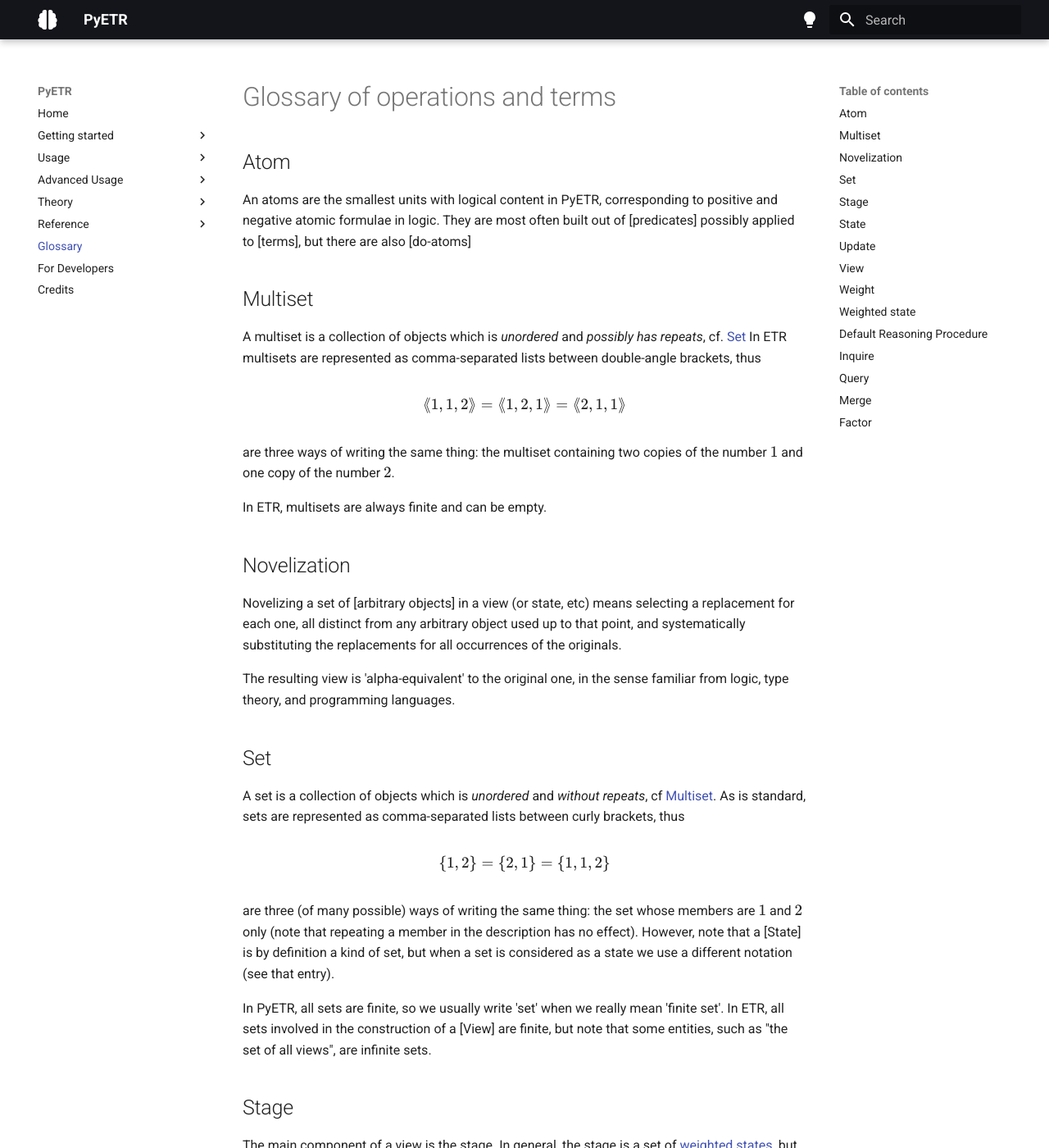
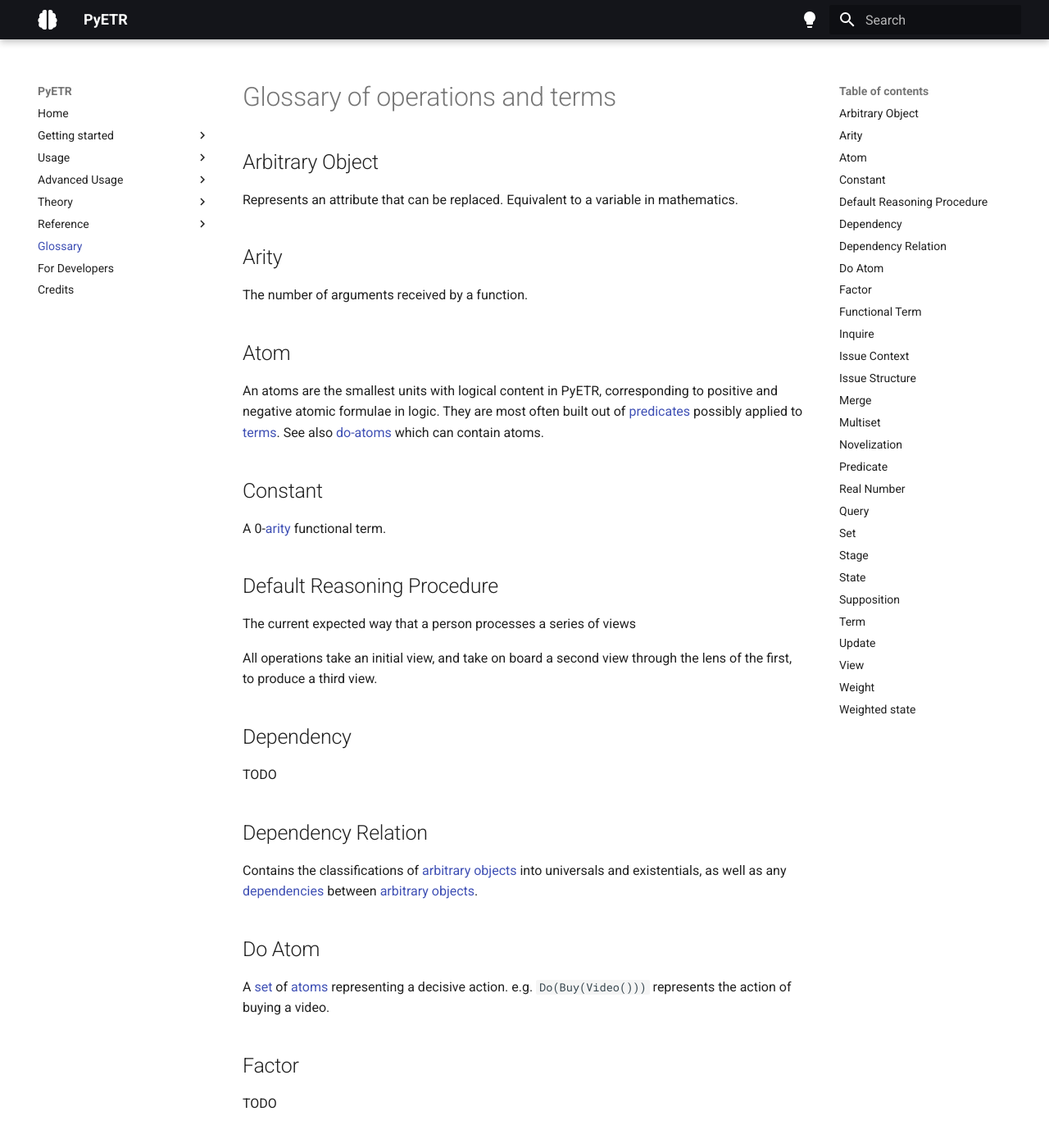
Before and after one commit to juancadile/PyETR-myfork, an MkDocs documentation site: the page built from docs/glossary.md, in a window 1280 px wide and 1400 px high. Shown: the whole window at 82% size. Built offline with MkDocs 1.6.1 and Material for MkDocs 9.7.7, drawn with Linux system fonts in a browser that asks for light colours; some of the changed text lies outside the part shown.

Commit message:
Added to docs, in particular glossary

```diff
--- a/docs/glossary.md
+++ b/docs/glossary.md
@@ -1,9 +1,63 @@
 # Glossary of operations and terms
+
+## Arbitrary Object
+
+Represents an attribute that can be replaced. Equivalent to a variable in mathematics.
+
+## Arity
+
+The number of arguments received by a function.
 
 ## Atom
 
 An atoms are the smallest units with logical content in PyETR, corresponding to positive and negative atomic formulae in logic.
-They are most often built out of [predicates] possibly applied to [terms], but there are also [do-atoms]
+They are most often built out of [predicates](#predicate) possibly applied to [terms](#term). See also [do-atoms](#do-atom) which can contain atoms.
+
+## Constant
+
+A 0-[arity](#arity) functional term.
+
+## Default Reasoning Procedure
+
+The current expected way that a person processes a series of views
+
+All operations take an initial view, and take on board a second view through the lens of the first, to produce a third view.
+
+## Dependency
+
+TODO
+
+## Dependency Relation
+
+Contains the classifications of [arbitrary objects](#arbitrary-object) into universals and existentials, as well as any [dependencies](#dependency) between [arbitrary objects](#arbitrary-object).
+
+## Do Atom
+
+A [set](#set) of [atoms](#atom) representing a decisive action. e.g. `Do(Buy(Video()))` represents the action of buying a video.
+
+## Factor
+
+TODO
+
+## Functional Term
+
+A functional term represents a mathematical function. Can be a [constant](#constant) or contain other [terms](#term).
+
+## Inquire
+
+To pose a question on a starting view, where the question is represented as another view.
+
+## Issue Context
+
+A structure representing the location of the issue or question mark in an [atom](#atom).
+
+## Issue Structure
+
+The section of the [view](#view) that describes which parts of the [stage](#stage) and [supposition](#supposition) are at issue. Expressed as a series of pairs of [term](#term) and [issue contexts](#issue-context).
+
+## Merge
+
+Combine two views.
 
 ## Multiset
 
@@ -20,9 +74,21 @@ In ETR, multisets are always finite and can be empty.
 
 ## Novelization
 
-Novelizing a set of [arbitrary objects] in a view (or state, etc) means selecting a replacement for each one, all distinct from any arbitrary object used up to that point, and systematically substituting the replacements for all occurrences of the originals.
+Novelizing a set of [arbitrary objects](#arbitrary-object) in a [view](#view) (or [state](#state), etc) means selecting a replacement for each one, all distinct from any arbitrary object used up to that point, and systematically substituting the replacements for all occurrences of the originals.
 
 The resulting view is 'alpha-equivalent' to the original one, in the sense familiar from logic, type theory, and programming languages.
+
+## Predicate
+
+A logic predicate that receives a certain number of arguments.
+
+## Real Number
+
+A type of [constant](#constant) with an associated numeric value.
+
+## Query
+
+TODO
 
 ## Set
 
@@ -33,9 +99,9 @@ As is standard, sets are represented as comma-separated lists between curly brac
     \{1,2\} = \{2,1\} = \{1,1,2\}
 \]
 
-are three (of many possible) ways of writing the same thing: the set whose members are $1$ and $2$ only (note that repeating a member in the description has no effect). However, note that a [State] is by definition a kind of set, but when a set is considered as a state we use a different notation (see that entry).
+are three (of many possible) ways of writing the same thing: the set whose members are $1$ and $2$ only (note that repeating a member in the description has no effect). However, note that a [State](#state) is by definition a kind of set, but when a set is considered as a state we use a different notation (TODO see that entry).
 
-In PyETR, all sets are finite, so we usually write 'set' when we really mean 'finite set'. In ETR, all sets involved in the construction of a [View] are finite, but note that some entities, such as "the set of all views", are infinite sets.
+In PyETR, all sets are finite, so we usually write 'set' when we really mean 'finite set'. In ETR, all sets involved in the construction of a [View](#view) are finite, but note that some entities, such as "the set of all views", are infinite sets.
 
 ## Stage
 
@@ -46,11 +112,19 @@ Intuitively, the stage expresses a disjunction of the states it contains, with e
 
 ## State
 
-A state is a set of atoms. Intuitively, a state expresses a conjunction of the atoms it contains.
+A state is a [set](#set) of [atoms](#atom) and [do-atoms](#do-atom). Intuitively, a state expresses a conjunction of the atoms it contains.
+
+## Supposition
+
+A set of [weighted states](#weighted-state) representing a condition.
+
+## Term
+
+An [arbitrary object](#arbitrary-object) or [functional term](#functional-term).
 
 ## Update
 
-`update` is a view operation. It is the workhorse of reasoning, being a key component of the [Default Reasoning Procedure].
+`update` is a view operation. It is the workhorse of reasoning, being a key component of the [Default Reasoning Procedure](#default-reasoning-procedure).
 For an initial view `G` and an incoming view `D`, `G.update(D)` is a view which updates `G` by treating `D` as a source of new information that potentially resolves some of the inquisitiveness of `G`.
 
 `update` actually decomposes into more basic operations. In PyETR, `G.update(D)`
@@ -80,27 +152,3 @@ TODO
 ## Weighted state
 
 TODO
-
-## Default Reasoning Procedure
-
-The current expected way that a person processes a series of views
-
-All operations take an initial view, and take on board a second view through the lens of the first, to produce a third view.
-
-
-
-## Inquire
-
-To pose a question on a starting view, where the question is represented as another view.
-
-## Query
-
-TODO
-
-## Merge
-
-Combine two views.
-
-## Factor
-
-TODO
```
Also changed, not shown: other parts of docs/glossary.md (+2 -4 lines), docs/theory/differences.md (+1 -1 lines), docs/usage/view_construction.md (+2 -4 lines).
